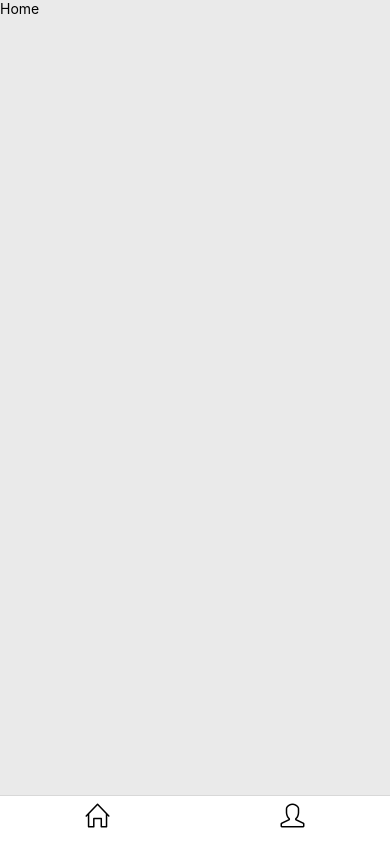
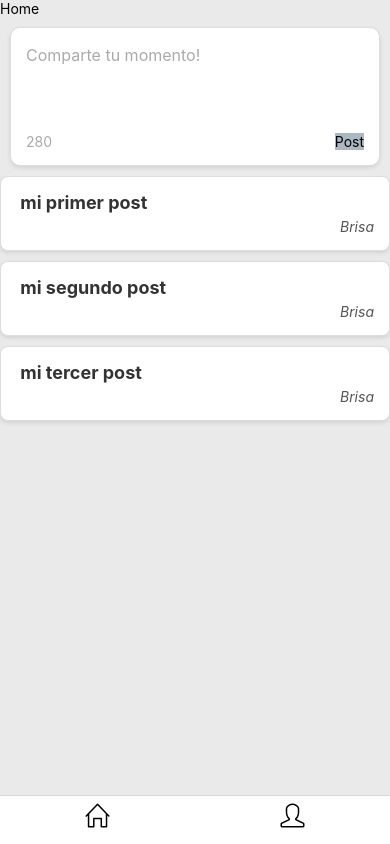
Before and after one commit to Solorsi/RNProy, a React Native app: screen /HomeMenu in a window 390 px wide. Built offline with nearby package versions, Linux system fonts and the light colour scheme.

Commit message:
agregar post, post input y home

```diff
--- /dev/null
+++ b/src/components/Post.js
@@ -0,0 +1,57 @@
+import { TouchableOpacity, StyleSheet, Text, View, TextInput, } from "react-native";
+import {Component} from 'react'
+
+
+
+export default class Post extends Component {
+    constructor(props) {
+        super(props);
+        this.state = {
+
+        };
+    }
+
+
+
+    render(){
+        return (
+            <View style={styles.container}>
+              <Text style={styles.content}> {this.props.post.content}</Text>
+              <Text style={styles.author}> {this.props.post.author}</Text>
+            </View>
+        );
+    }
+}
+
+const styles = StyleSheet.create({
+    container:{
+        backgroundColor: '#ffffff',
+        padding: 15,
+        marginBottom: 10,
+        borderRadius: 8,
+        borderWidth: 1,
+        borderColor: '#ddd',
+        shadowColor: '#000',
+        shadowOffset: { width: 0, height: 2 },
+        shadowOpacity: 0.1,
+        shadowRadius: 4,
+        elevation: 2,
+    },
+
+    content:{
+        fontSize: 18,
+        fontWeight: 'bold',
+        marginBottom: 5,
+        color: '#333',
+
+    },
+
+    author:{
+        fontSize: 14,
+        fontStyle: 'italic',
+        color: '#555',
+        textAlign: 'right',
+
+    },
+
+})
--- /dev/null
+++ b/src/components/PostInput.js
@@ -0,0 +1,109 @@
+import { TouchableOpacity, StyleSheet, Text, View, TextInput, } from "react-native";
+import { Component } from 'react'
+import Post from "./Post";
+
+
+
+export default class PostInput extends Component {
+    constructor(props) {
+        super(props);
+        this.state = {
+            text: ""
+
+        };
+    }
+
+    handleTextChange = (text) => {
+        this.setState({ text })
+
+
+    }
+
+    handleSubmit = () => {
+        console.log(this.state.text)
+    }
+
+
+
+    render() {
+        return (
+            <View style={styles.container}>
+                <TextInput style={styles.input}
+                    multiline
+                    maxLength={280}
+                    placeholder="Comparte tu momento!"
+                    placeholderTextColor="#aaa"
+                    value={this.state.text}
+                    onChangeText={this.handleTextChange} />
+                <View style={styles.footer}>
+                    <Text style={styles.charCount}>{280 - this.state.text.length}</Text>
+                    <TouchableOpacity
+                        style={[
+                            styles.button,
+                            this.state.text.trim().length === 0 && styles.disabledButton,
+                        ]}
+                        onPress={this.handleSubmit}
+                        disabled={this.state.text.trim().length === 0}
+                    ><Text style={styles.buttonText}>Post</Text>
+                    </TouchableOpacity>
+                </View>
+            </View>
+        );
+    }
+}
+
+const styles = StyleSheet.create({
+    container: {
+        padding: 15,
+        backgroundColor: '#fff',
+        borderRadius: 10,
+        borderWidth: 1,
+        borderColor: '#ddd',
+        margin: 10,
+        shadowColor: '#000',
+        shadowOffset: { width: 0, height: 2 },
+        shadowOpacity: 0.1,
+        shadowRadius: 4,
+        elevation: 2,
+    },
+
+    input: {
+        fontSize: 16,
+        lineHeight: 24,
+        color: '#333',
+        textAlignVertical: 'top',
+        minHeight: 80,
+
+    },
+
+    footer: {
+        flexDirection: 'row',
+        justifyContent: 'space-between',
+        alignItems: 'center',
+        marginTop: 10,
+
+    },
+
+    button: {
+        color: '#fff',
+        fontSize: 16,
+        fontWeight: 'bold',
+
+    },
+
+    disabledButton: {
+        backgroundColor: '#AAB8C2',
+
+
+    },
+
+    charCount: {
+        fontSize: 14,
+        color: '#aaa',
+
+    }
+
+
+
+
+})
--- /dev/null
+++ b/src/components/PostList.js
@@ -0,0 +1,56 @@
+import { TouchableOpacity, StyleSheet, Text, View, TextInput, FlatList } from "react-native";
+import {Component} from 'react'
+import Post from "./Post";
+
+
+
+export default class PostList extends Component {
+    constructor(props) {
+        super(props);
+        this.state = {
+            posts: [{
+                id: 1,
+                content: "mi primer post",
+                author: "Brisa",
+                createdAt: "21/11/2024"
+            },
+            {
+                id: 2,
+                content: "mi segundo post",
+                author: "Brisa",
+                createdAt: "22/11/2024"
+            },
+            {
+                id: 3,
+                content: "mi tercer post",
+                author: "Brisa",
+                createdAt: "23/11/2024"
+            },]
+
+
+        };
+    }
+
+
+
+    render(){
+        return (
+            <View style={styles.container}>
+
+        <FlatList
+            data= {this.state.posts}
+            keyExtractor= { item => item.id.toString()}
+            renderItem={({item}) => <Post post={item}/>}
+            />
+            </View>
+        );
+    }
+}
+
+const styles = StyleSheet.create({
+    container:{
+        flex:1,
+        backgroundColor: '#eaeaea'
+    },
+
+})
--- a/src/screens/Home.js
+++ b/src/screens/Home.js
@@ -1,5 +1,9 @@
 import { StyleSheet, Text, View } from "react-native";
-import {Component} from 'react'
+import {Component} from 'react';
+import PostList from "../components/PostList";
+import PostInput from "../components/PostInput";
+
+
 
 
 export default class Home extends Component {
@@ -14,6 +18,8 @@ export default class Home extends Component {
         return (
             <View style={styles.container}>
                 <Text>Home</Text>
+                <PostInput/>
+                <PostList/>
             </View>
         );
     }
```
